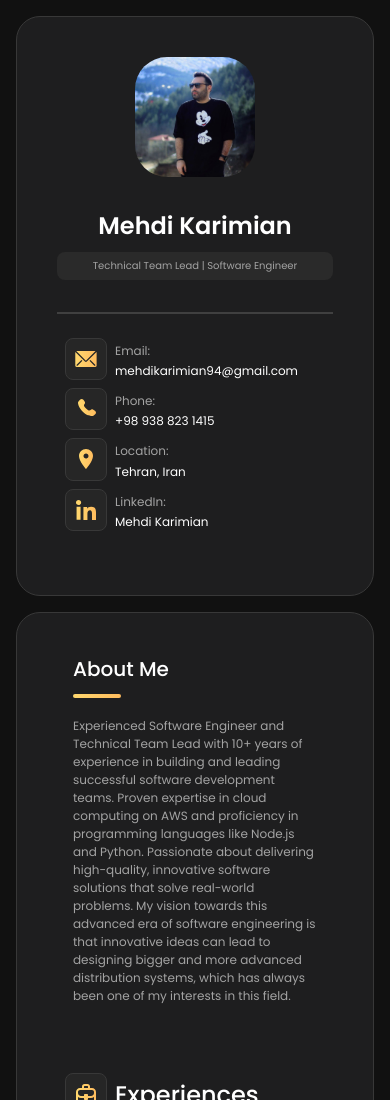
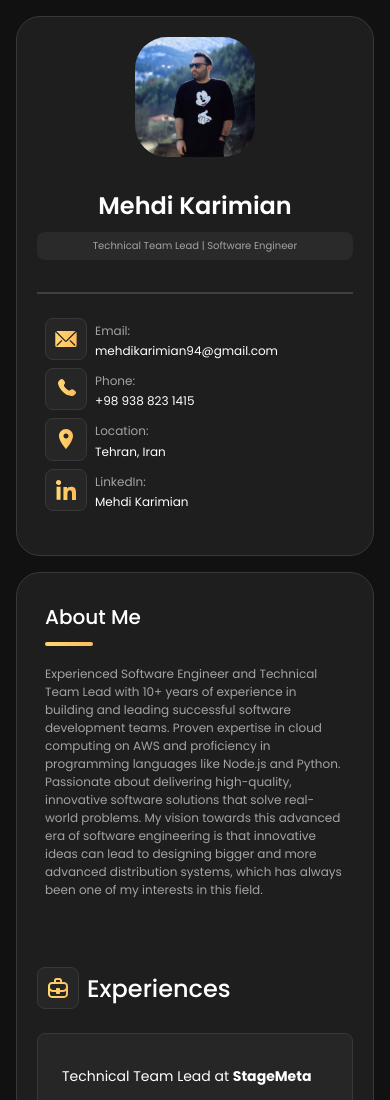
Before and after one commit to Mehdikarimian/mehdikarimian.github.io, a plain HTML site: page index.html in a window 390 px wide. Shown: the top 1100 px of the page. Drawn offline with Linux system fonts and the light colour scheme; a web font is replaced by a local one.

Commit message:
fix padding

```diff
--- a/styles.css
+++ b/styles.css
@@ -395,9 +395,13 @@ body {
       margin: 0px;
       margin-bottom: 1rem;
     }
+    .sidebar .fixed {
+      padding: 1.25rem;
+    }
 
     main {
       margin-left: 0;
+      padding: 1.25rem;
     }
 
     .summary {
```
